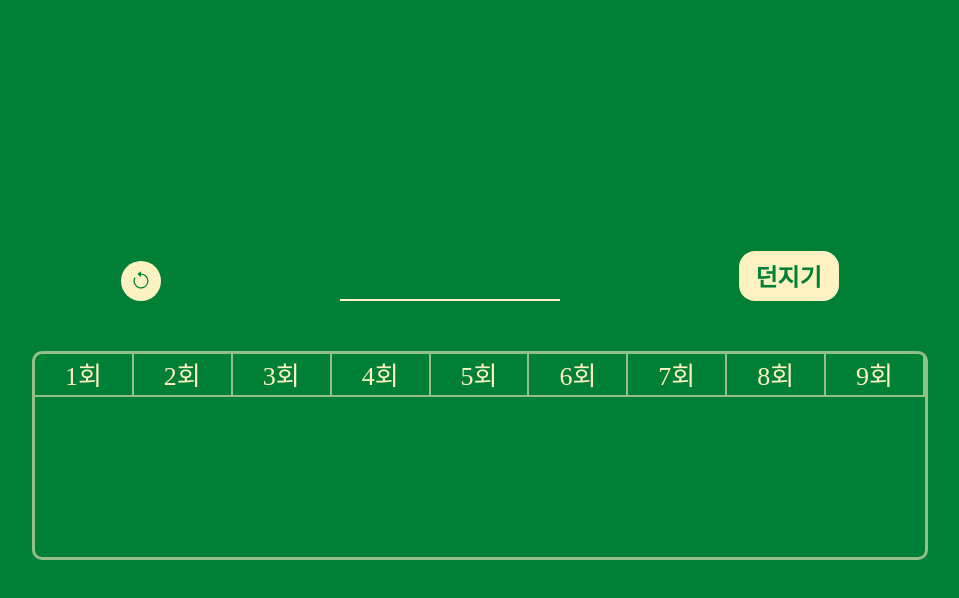
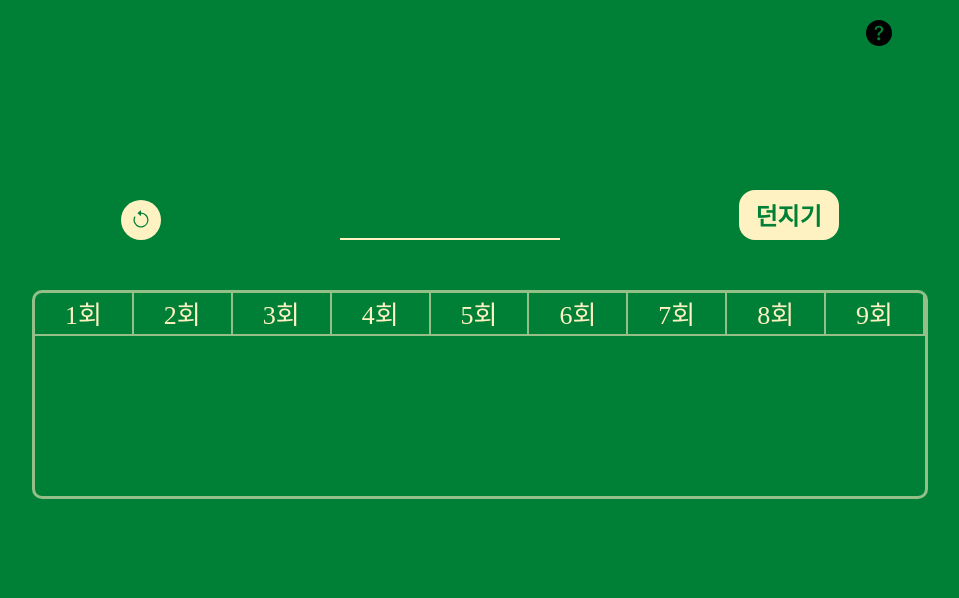
Before and after one commit to kijiwon/project-number_baseball, a React (Create React App) app: page /game in a window 1280 px wide. Shown: the top 598 px of the page, without its empty margins (160-1119 px from the left). Built offline with nearby package versions, Linux system fonts and the light colour scheme; a web font is replaced by a local one.

Commit message:
GameRule 추가

```diff
--- a/src/App.js
+++ b/src/App.js
@@ -2,22 +2,99 @@ import StartGame from './pages/StartGame';
 import Game from './pages/Game';
 import styled from 'styled-components';
 import { SIZE, COLOR } from '../src/style/theme';
+import { useState } from 'react';
 import { BrowserRouter, Routes, Route } from 'react-router-dom';
-
+import Header from './components/Header';
 const AppWrapper = styled.div`
   background-color: ${COLOR.main_green};
   min-width: ${SIZE.mobileMin};
+  width: 100%;
   height: 100vh;
+  display: flex;
+  flex-direction: column;
+  align-items: center;
+`;
+
+const Rule = styled.div`
+  position: absolute;
+  width: 100%;
+  height: 100%;
+  background-color: rgba(0, 0, 0, 0.3);
+
+  display: flex;
+  justify-content: center;
+  align-items: center;
+`;
+
+const RuleWrapper = styled.section`
+  background-color: #ececec;
+  padding: 20px;
+  border: none;
+  border-radius: 20px;
+  box-shadow: 0px 3px 2px 1px rgba(0, 0, 0, 0.4);
+  font-family: 'Nanum Pen Script';
+
   display: flex;
   flex-direction: column;
   justify-content: center;
   align-items: center;
+
+  font-size: 20px;
+  line-height: 2;
+  h1 {
+    text-align: center;
+    font-size: 28px;
+    font-weight: bold;
+  }
 `;
 
+const RuleList = styled.ul`
+  list-style: square;
+  padding-left: 30px;
+`;
+
+const CloseButton = styled.button`
+  width: 80px;
+  height: 30px;
+  margin-top: 20px;
+  border: none;
+  border-radius: 5px;
+  background-color: ${COLOR.main_green};
+  color: ${COLOR.main_yellow};
+  font-size: 20px;
+  font-family: 'Nanum Pen Script';
+  &:hover {
+    background-color: ${COLOR.hover_green};
+  }
+`;
+
+const GameRule = ({ state, setState }) => {
+  return (
+    <Rule>
+      <RuleWrapper>
+        <h1>4자리 숫자와 위치가 모두 맞아야 성공!</h1>
+        <p>
+          숫자는 1~9까지 구성되어 있으며, 각 숫자는 한번씩만 사용 가능합니다
+        </p>
+        <RuleList>
+          <li>숫자와 자리의 위치가 맞으면 스트라이크(S)</li>
+          <li>숫자만 맞으면 볼(B) </li>
+          <li>숫자가 하나도 맞지 않을 경우 아웃(OUT) </li>
+        </RuleList>
+        <CloseButton onClick={() => setState(!state)}>닫기</CloseButton>
+      </RuleWrapper>
+    </Rule>
+  );
+};
+
 function App() {
+  const [openRule, setOpenRule] = useState(false);
+
   return (
     <BrowserRouter>
       <AppWrapper>
+        <Header state={openRule} setState={setOpenRule} />
+        {openRule && <GameRule state={openRule} setState={setOpenRule} />}
         <Routes>
           <Route path="/" element={<StartGame />} />
           <Route path="/game" element={<Game />} />
--- a/src/components/Header.jsx
+++ b/src/components/Header.jsx
@@ -1,3 +1,28 @@
-const Header = () => {
-  return <></>;
+import styled from 'styled-components';
+import { BsFillQuestionCircleFill } from 'react-icons/bs';
+
+const HeaderWrapper = styled.header`
+  width: 80%;
+  height: 80px;
+  display: flex;
+  justify-content: flex-end;
+  padding-right: 100px;
+  padding-top: 20px;
+  .rule {
+    font-size: 26px;
+    cursor: pointer;
+  }
+`;
+
+const Header = ({ state, setState }) => {
+  return (
+    <HeaderWrapper>
+      <BsFillQuestionCircleFill
+        className="rule"
+        onClick={() => setState(!state)}
+      />
+    </HeaderWrapper>
+  );
 };
+
+export default Header;
--- a/src/pages/Game.jsx
+++ b/src/pages/Game.jsx
@@ -9,6 +9,7 @@ const InputWrapper = styled.div`
   display: flex;
   justify-content: space-around;
   align-items: end;
+  margin-top: 100px;
 
   .retry {
     font-size: 20px;
--- a/src/pages/StartGame.jsx
+++ b/src/pages/StartGame.jsx
@@ -8,7 +8,7 @@ const LogoWrapper = styled.div`
   flex-direction: column;
   justify-content: center;
   align-items: center;
-
+  padding-top: 100px;
   img {
     width: 80%;
   }
```
